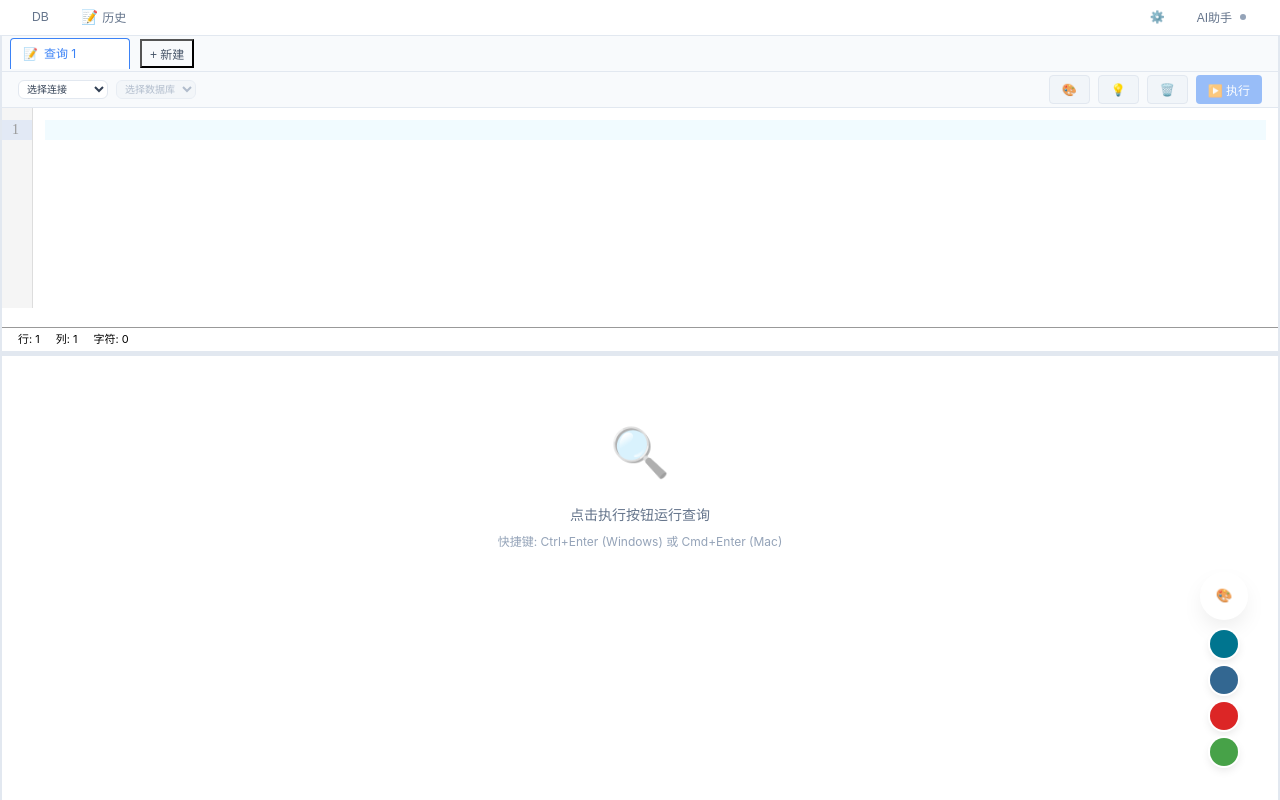
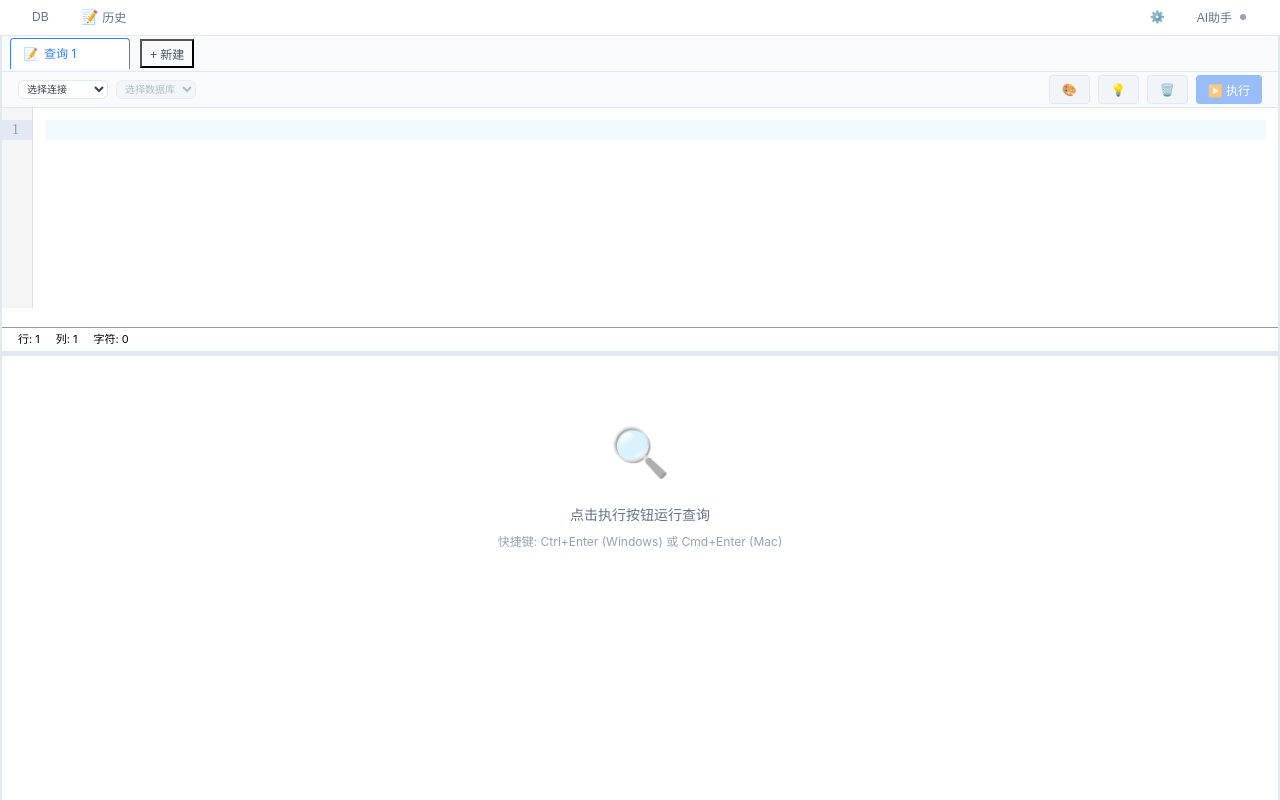
Before and after one commit to misxzaiz/qusc-db, a Vue app: page / in a window 1280 px wide. Built offline with nearby package versions, Linux system fonts and the light colour scheme.

Commit message:
refactor: 移除 App.vue 中的 UI 主题管理器相关代码
- 删除了 UIThemeManager 组件的引用和使用
- 移除了与主题变化相关的处理函数
- 优化了代码结构，提高了代码的可读性和维护性

```diff
--- a/src/App.vue
+++ b/src/App.vue
@@ -137,16 +137,6 @@
       @update:visible="showMongoDBDialog = $event"
     />
 
-    <!-- UI主题管理器 -->
-    <UIThemeManager
-      :current-db-type="currentConnection?.config?.db_type || 'MySQL'"
-      :connection-id="currentConnection?.id || ''"
-      :show-quick-switch="true"
-      :allow-customization="true"
-      @theme-change="handleThemeChange"
-      @db-theme-change="handleDbThemeChange"
-      @layout-change="handleLayoutChange"
-    />
   </div>
 </template>
 
@@ -172,7 +162,6 @@ import AISidebar from './components/sidebar/ai/index.vue'
 import NotificationToast from './components/notification/index.vue'
 import DialogSystem from './components/dialog/index.vue'
 import SettingsDialog from './components/settings/SettingsDialog.vue'
-import UIThemeManager from './components/database-renderers/UIThemeManager.vue'
 import RedisOperationDialog from './components/dialog/RedisOperationDialog.vue'
 import MySQLOperationDialog from './components/dialog/MySQLOperationDialog.vue'
 import PostgreSQLOperationDialog from './components/dialog/PostgreSQLOperationDialog.vue'
@@ -355,24 +344,6 @@ const hideNotification = () => {
   notification.show = false
 }
 
-// 主题变化处理
-const handleThemeChange = (themeInfo) => {
-  themeStore.updateGlobalTheme(themeInfo.theme)
-  if (themeInfo.colors) {
-    themeStore.updateCustomColors(themeInfo.colors)
-  }
-  showNotification('主题已更新')
-}
-
-const handleDbThemeChange = (dbThemeInfo) => {
-  themeStore.updateDatabaseContext(currentConnection.value?.id, dbThemeInfo.dbType)
-  showNotification(`${dbThemeInfo.dbType} 主题已更新`)
-}
-
-const handleLayoutChange = (layoutInfo) => {
-  themeStore.updateLayoutConfig(layoutInfo)
-  showNotification('布局配置已更新')
-}
 
 // 主题切换处理
 const handleThemeToggle = () => {
```
